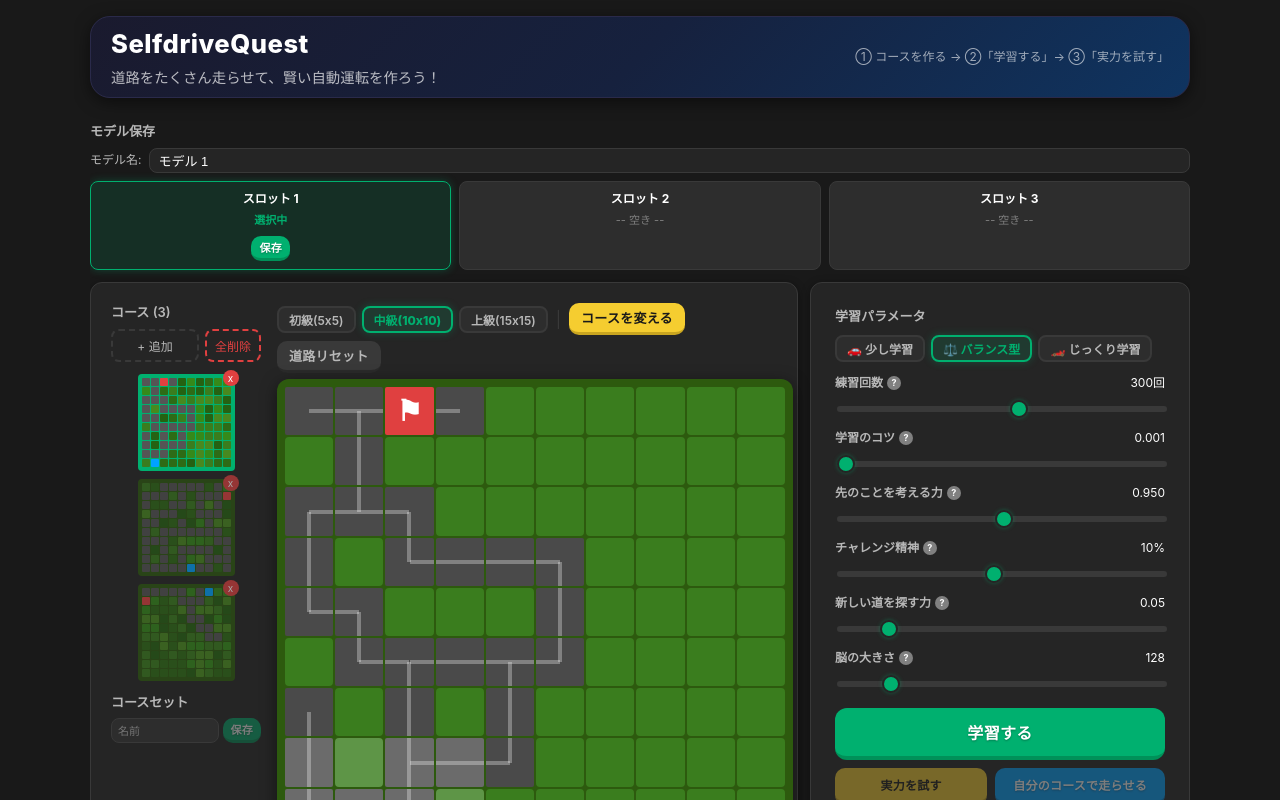
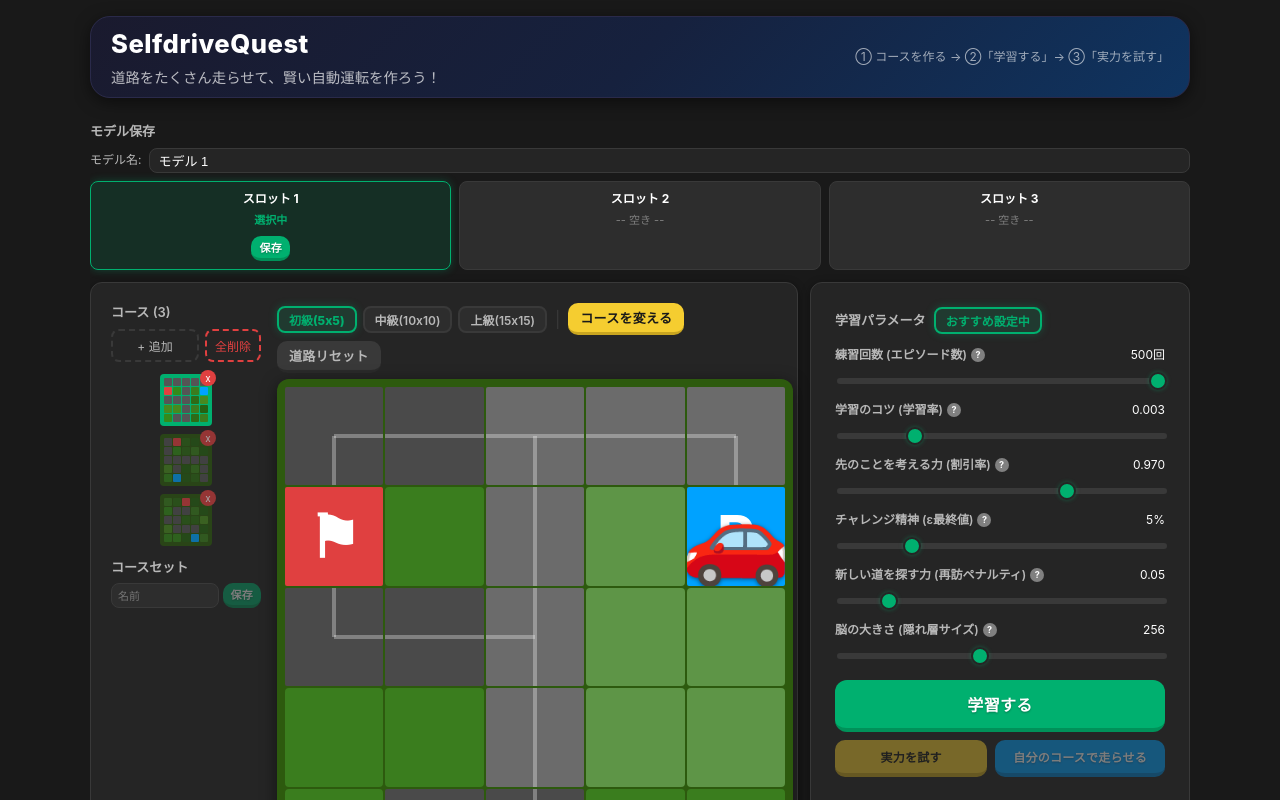
Before and after one commit to aca-ta/selfdriveQuest, a React (Vite) app: page / in a window 1280 px wide. Shown: the top 800 px of the page. Built offline with nearby package versions, Linux system fonts and the light colour scheme.

Commit message:
Feat/fix some features 2 (#7)

```diff
--- a/src/App.tsx
+++ b/src/App.tsx
@@ -517,12 +517,12 @@ function App() {
               </div>
               <div style={{ fontWeight: 700, marginBottom: 8, color: 'var(--color-text)' }}>学習パラメータ</div>
               <div style={{ display: 'flex', flexDirection: 'column', gap: 4, color: 'var(--color-text-secondary)' }}>
-                <div>練習回数: {hyperParams.maxEpisodes}回</div>
-                <div>学習のコツ: {hyperParams.lr.toFixed(4)}</div>
-                <div>先のことを考える力: {hyperParams.gamma.toFixed(3)}</div>
-                <div>チャレンジ精神: {(hyperParams.epsilonEnd * 100).toFixed(0)}%</div>
-                <div>新しい道を探す力: {hyperParams.revisitPenalty.toFixed(2)}</div>
-                <div>隠れ層サイズ: {hyperParams.hiddenSize}</div>
+                <div>練習回数 (エピソード数): {hyperParams.maxEpisodes}回</div>
+                <div>学習のコツ (学習率): {hyperParams.lr.toFixed(3)}</div>
+                <div>先のことを考える力 (割引率): {hyperParams.gamma.toFixed(3)}</div>
+                <div>チャレンジ精神 (ε最終値): {(hyperParams.epsilonEnd * 100).toFixed(0)}%</div>
+                <div>新しい道を探す力 (再訪ペナルティ): {hyperParams.revisitPenalty.toFixed(2)}</div>
+                <div>脳の大きさ (隠れ層サイズ): {hyperParams.hiddenSize}</div>
               </div>
             </div>
           </div>
--- a/src/components/HyperParamsPanel.tsx
+++ b/src/components/HyperParamsPanel.tsx
@@ -1,4 +1,4 @@
-import { useMemo, useState } from 'react';
+import { useState } from 'react';
 import type { HyperParams } from '../types';
 
 /** 追加学習時に変更しても反映されないキー（エージェント生成時に固定される） */
@@ -12,31 +12,12 @@ interface HyperParamsPanelProps {
   hasExistingModel?: boolean;
 }
 
-interface Preset {
-  name: string;
-  icon: string;
-  params: HyperParams;
-}
+const RECOMMENDED: HyperParams = {
+  maxEpisodes: 500, lr: 0.003, gamma: 0.97, epsilonEnd: 0.05,
+  epsilonDecayEpisodes: 333, revisitPenalty: 0.05, hiddenSize: 256,
+};
 
-const PRESETS: Preset[] = [
-  {
-    name: '少し学習',
-    icon: '🚗',
-    params: { maxEpisodes: 100, lr: 0.001, gamma: 0.9, epsilonEnd: 0.15, epsilonDecayEpisodes: 80, revisitPenalty: 0.05, hiddenSize: 64 },
-  },
-  {
-    name: 'バランス型',
-    icon: '⚖️',
-    params: { maxEpisodes: 300, lr: 0.001, gamma: 0.95, epsilonEnd: 0.1, epsilonDecayEpisodes: 250, revisitPenalty: 0.05, hiddenSize: 128 },
-  },
-  {
-    name: 'じっくり学習',
-    icon: '🏎️',
-    params: { maxEpisodes: 500, lr: 0.003, gamma: 0.99, epsilonEnd: 0.05, epsilonDecayEpisodes: 400, revisitPenalty: 0.05, hiddenSize: 256 },
-  },
-];
-
-export const DEFAULT_HYPER_PARAMS: HyperParams = PRESETS[1].params;
+export const DEFAULT_HYPER_PARAMS: HyperParams = RECOMMENDED;
 
 interface SliderDef {
   label: string;
@@ -50,35 +31,35 @@ interface SliderDef {
 }
 
 const SLIDERS: SliderDef[] = [
-  { label: '練習回数', key: 'maxEpisodes', min: 50, max: 500, step: 50, format: v => `${v}回`,
+  { label: '練習回数 (エピソード数)', key: 'maxEpisodes', min: 50, max: 500, step: 50, format: v => `${v}回`,
     infoKids: '何回コースを走って練習するか。多いほど上手になるけど時間がかかるよ',
     infoTech: 'max_episodes: 学習エピソード数。早期停止（直近30ep全成功 & stdev<2）で途中終了あり' },
-  { label: '学習のコツ', key: 'lr', min: 0.001, max: 0.01, step: 0.001, format: v => v.toFixed(3),
+  { label: '学習のコツ (学習率)', key: 'lr', min: 0.001, max: 0.01, step: 0.001, format: v => v.toFixed(3),
     infoKids: '1回の経験からどれだけ学ぶか。大きいと速く覚えるけど不安定、小さいとじっくり安定して学ぶよ',
     infoTech: 'learning_rate (Adam): 勾配降下の更新幅。大きすぎると発散、小さすぎると収束が遅い' },
-  { label: '先のことを考える力', key: 'gamma', min: 0.9, max: 0.999, step: 0.001, format: v => v.toFixed(3),
+  { label: '先のことを考える力 (割引率)', key: 'gamma', min: 0.9, max: 0.999, step: 0.001, format: v => v.toFixed(3),
     infoKids: '目の前のことだけ考えるか、先のゴールまで見通すか。大きいほど遠くのゴールを意識するよ',
     infoTech: 'discount factor (γ): 将来報酬の割引率。1に近いほど長期的報酬を重視。Q(s,a) = r + γ max Q(s\',a\')' },
-  { label: 'チャレンジ精神', key: 'epsilonEnd', min: 0.01, max: 0.2, step: 0.01, format: v => `${(v * 100).toFixed(0)}%`,
+  { label: 'チャレンジ精神 (ε最終値)', key: 'epsilonEnd', min: 0.01, max: 0.2, step: 0.01, format: v => `${(v * 100).toFixed(0)}%`,
     infoKids: 'どれくらい冒険するか。大きいと新しい道を試すけど失敗も増える、小さいと安全な道ばかり選ぶよ',
     infoTech: 'ε-greedy の最終ε値。1.0からこの値まで線形減衰。exploration-exploitation トレードオフ' },
-  { label: '新しい道を探す力', key: 'revisitPenalty', min: 0.01, max: 0.3, step: 0.01, format: v => v.toFixed(2),
+  { label: '新しい道を探す力 (再訪ペナルティ)', key: 'revisitPenalty', min: 0.01, max: 0.3, step: 0.01, format: v => v.toFixed(2),
     infoKids: '一度通った道をもう一度通るのをどれくらいいやがるか。大きいほど新しい道を探すけど、遠回りしやすくなるよ',
     infoTech: 'revisit_penalty: 再訪問セルへの負の報酬。高いと探索的だがQ値が不安定になりうる。壁衝突(-0.6)>逆走(-0.2)>この値' },
-  { label: '脳の大きさ', key: 'hiddenSize', min: 64, max: 512, step: 64, format: v => `${v}`,
+  { label: '脳の大きさ (隠れ層サイズ)', key: 'hiddenSize', min: 64, max: 512, step: 64, format: v => `${v}`,
     infoKids: '車の脳の大きさ。大きいほど複雑な判断ができるけど、学習に時間がかかるよ',
     infoTech: 'hidden_layer_size: 各隠れ層のユニット数 (Dense h→h→4)。表現力と計算量のトレードオフ' },
 ];
 
-function matchesPreset(hp: HyperParams, preset: HyperParams): boolean {
+function matchesRecommended(hp: HyperParams): boolean {
   return (
-    hp.maxEpisodes === preset.maxEpisodes &&
-    hp.lr === preset.lr &&
-    hp.gamma === preset.gamma &&
-    hp.epsilonEnd === preset.epsilonEnd &&
-    hp.epsilonDecayEpisodes === preset.epsilonDecayEpisodes &&
-    hp.revisitPenalty === preset.revisitPenalty &&
-    hp.hiddenSize === preset.hiddenSize
+    hp.maxEpisodes === RECOMMENDED.maxEpisodes &&
+    hp.lr === RECOMMENDED.lr &&
+    hp.gamma === RECOMMENDED.gamma &&
+    hp.epsilonEnd === RECOMMENDED.epsilonEnd &&
+    hp.epsilonDecayEpisodes === RECOMMENDED.epsilonDecayEpisodes &&
+    hp.revisitPenalty === RECOMMENDED.revisitPenalty &&
+    hp.hiddenSize === RECOMMENDED.hiddenSize
   );
 }
 
@@ -173,31 +154,20 @@ function SliderList({ sliders, value, disabled, lockedKeys, onChange }: {
 }
 
 export function HyperParamsPanel({ value, onChange, disabled, hasExistingModel }: HyperParamsPanelProps) {
-  const activePreset = useMemo(
-    () => PRESETS.findIndex(p => matchesPreset(value, p.params)),
-    [value],
-  );
+  const isRecommended = matchesRecommended(value);
 
   return (
     <div style={{ fontSize: 14 }}>
-      <div style={{ fontSize: 13, fontWeight: 600, color: 'var(--color-text-secondary)', marginBottom: 8 }}>学習パラメータ</div>
-      <div style={{ display: 'flex', gap: 6, flexWrap: 'wrap', marginBottom: 12 }}>
-        {PRESETS.map((p, i) => (
-          <button
-            key={p.name}
-            onClick={() => onChange(p.params)}
-            disabled={disabled || hasExistingModel}
-            className={`btn-chip${activePreset === i ? ' active' : ''}`}
-            style={{ padding: '3px 10px', fontSize: 12 }}
-          >
-            {p.icon} {p.name}
-          </button>
-        ))}
-        {activePreset === -1 && (
-          <span style={{ color: 'var(--color-text-secondary)', fontSize: 12, alignSelf: 'center' }}>
-            カスタム
-          </span>
-        )}
+      <div style={{ display: 'flex', alignItems: 'center', gap: 8, marginBottom: 12 }}>
+        <span style={{ fontSize: 13, fontWeight: 600, color: 'var(--color-text-secondary)' }}>学習パラメータ</span>
+        <button
+          onClick={() => onChange(RECOMMENDED)}
+          disabled={disabled || hasExistingModel || isRecommended}
+          className={`btn-chip${isRecommended ? ' active' : ''}`}
+          style={{ padding: '3px 10px', fontSize: 12 }}
+        >
+          {isRecommended ? 'おすすめ設定中' : 'おすすめに戻す'}
+        </button>
       </div>
       <SliderList sliders={SLIDERS} value={value} disabled={disabled} lockedKeys={hasExistingModel ? AGENT_CREATION_KEYS : undefined} onChange={onChange} />
     </div>
--- a/src/components/ModelSlotPanel.tsx
+++ b/src/components/ModelSlotPanel.tsx
@@ -41,12 +41,12 @@ function mazeConfigToRoads(cfg: MazeConfig): Set<string> {
 }
 
 const HP_LABELS: { key: string; label: string; format: (v: number) => string }[] = [
-  { key: 'maxEpisodes', label: '練習回数', format: v => `${v}回` },
-  { key: 'lr', label: '学習率', format: v => v.toFixed(4) },
-  { key: 'gamma', label: '割引率', format: v => v.toFixed(3) },
-  { key: 'epsilonEnd', label: 'ε最終値', format: v => `${(v * 100).toFixed(0)}%` },
-  { key: 'revisitPenalty', label: '再訪ペナルティ', format: v => v.toFixed(2) },
-  { key: 'hiddenSize', label: '隠れ層サイズ', format: v => `${v}` },
+  { key: 'maxEpisodes', label: '練習回数 (エピソード数)', format: v => `${v}回` },
+  { key: 'lr', label: '学習のコツ (学習率)', format: v => v.toFixed(3) },
+  { key: 'gamma', label: '先のことを考える力 (割引率)', format: v => v.toFixed(3) },
+  { key: 'epsilonEnd', label: 'チャレンジ精神 (ε最終値)', format: v => `${(v * 100).toFixed(0)}%` },
+  { key: 'revisitPenalty', label: '新しい道を探す力 (再訪ペナルティ)', format: v => v.toFixed(2) },
+  { key: 'hiddenSize', label: '脳の大きさ (隠れ層サイズ)', format: v => `${v}` },
 ];
 
 function SlotDetail({ info, onClose }: { info: SaveSlotInfo; onClose: () => void }) {
@@ -342,7 +342,7 @@ export function ModelSlotPanel({ slots, canSave, activeSlot, modelName, onModelN
                       style={{ fontSize: 11, padding: '3px 8px' }}
                       onClick={() => setDetailSlot(detailSlot === slot ? null : slot)}
                     >
-                      {detailSlot === slot ? '閉じる' : '情報'}
+                      {detailSlot === slot ? '閉じる' : '詳細'}
                     </button>
                     {canSave && (
                       <button className="btn btn-ghost btn-sm" style={{ fontSize: 11, padding: '3px 8px' }} onClick={() => onSave(slot, currentName)} disabled={!currentName.trim()}>
--- a/src/hooks/useMaze.ts
+++ b/src/hooks/useMaze.ts
@@ -46,7 +46,7 @@ function wallsToRoads(
   return roads;
 }
 
-export function useMaze(initialRows = 10, initialCols = 10) {
+export function useMaze(initialRows = 5, initialCols = 5) {
   const [gridSize, setGridSize] = useState({ rows: initialRows, cols: initialCols });
   const defaultGoal: [number, number] = [initialRows - 1, initialCols - 1];
   const INITIAL_COURSE_COUNT = 3;
```
